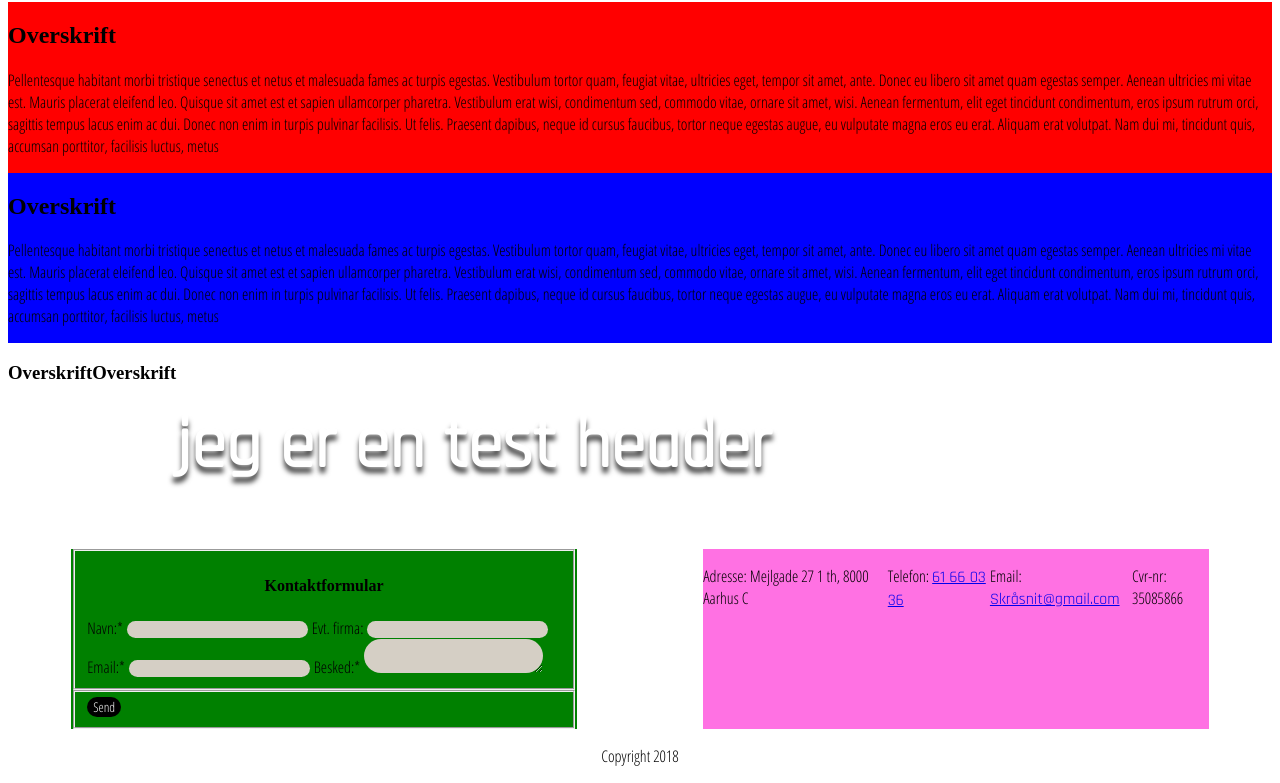
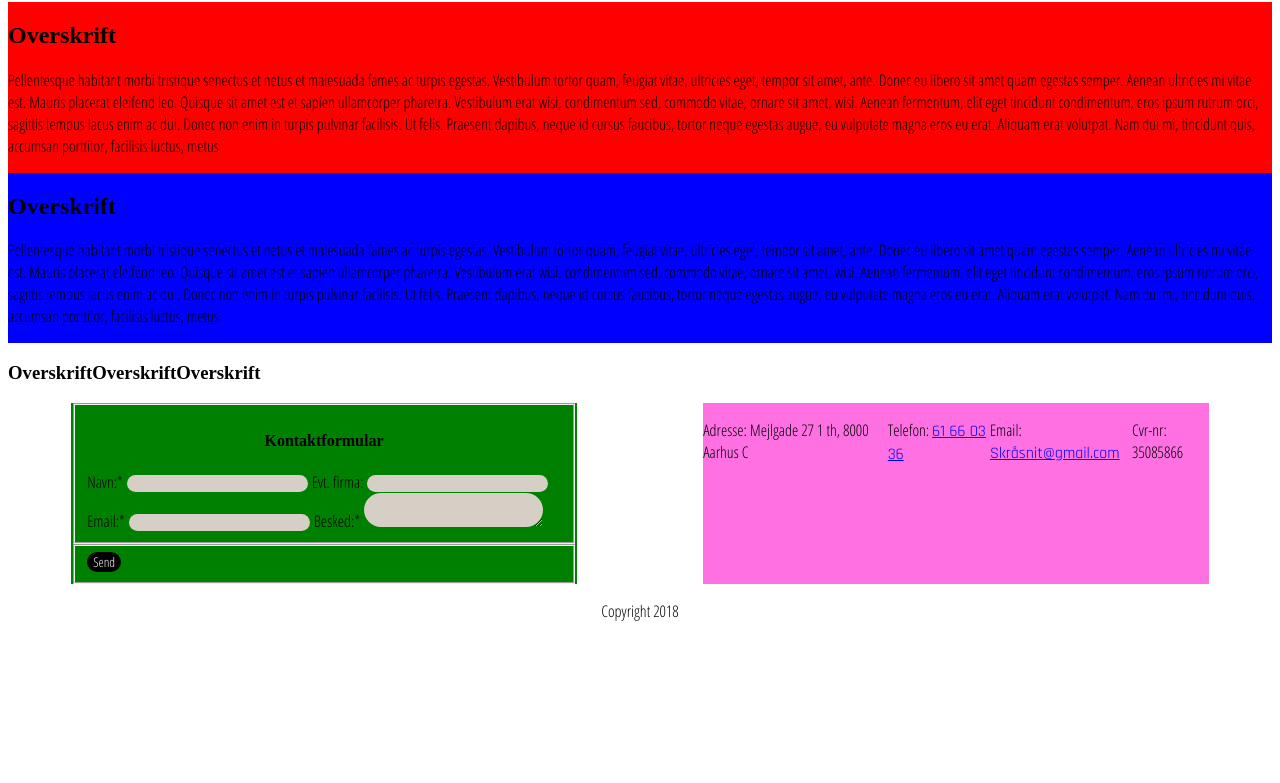
Before and after one commit to mariebrondumhansen/skr-snit, a plain HTML site: page templates.html in a window 1280 px wide. Shown: the part 934-1717 px from the top of the page. After the commit the page ends 1572 px from the top, so only its background shows below. Drawn offline with Linux system fonts and the light colour scheme.

Commit message:
slettede test h1

```diff
--- a/templates.html
+++ b/templates.html
@@ -53,7 +53,7 @@
 <h3>Overskrift</h3>
 
 <h3>Overskrift</h3>
-    <h1> jeg er en test header</h1>
+<h3>Overskrift</h3>
 
 <div id="undermenu-hide">
 <h3>Overskrift</h3>
```
